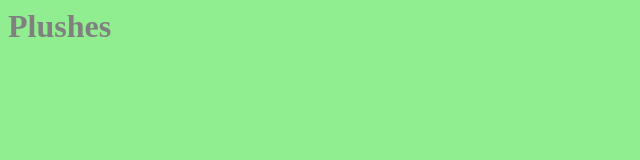
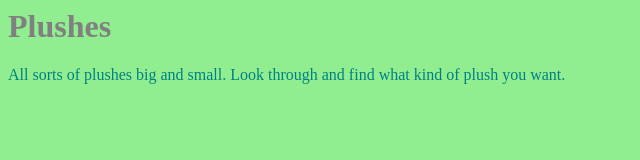
Before and after one commit to sharksarecool/sharksarecool.github.io, a plain HTML site: page shark-merchants/plushes.html in a window 1280 px wide. Shown: the whole page, without its empty margins (0-640 px from the left). Drawn offline with Linux system fonts and the light colour scheme; files that its build step writes are made by us from their sources.

Commit message:
Update plushes.html

```diff
--- a/shark-merchants/plushes.html
+++ b/shark-merchants/plushes.html
@@ -6,5 +6,6 @@
     </head>
     <body>
     <h1>Plushes</h1>
+    <p>All sorts of plushes big and small. Look through and find what kind of plush you want.</p>
     </body>
 </html>
```
